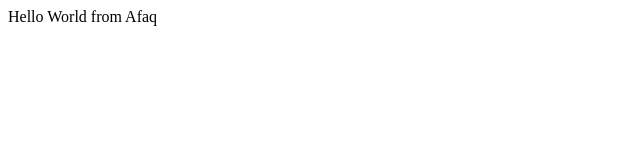
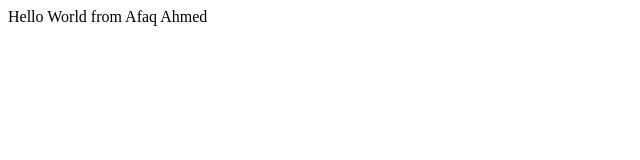
Before and after one commit to mafaqahmed/-1-Basic_HTML_Bootcamp2020, a plain HTML site: page index.html in a window 1280 px wide. Shown: the full height of the page, 0-640 px from the left. Drawn offline with Linux system fonts and the light colour scheme.

Commit message:
Name changed

```diff
--- a/index.html
+++ b/index.html
@@ -5,7 +5,7 @@
 </head>
 <body>
     <div>
-        Hello World from Afaq
+        Hello World from Afaq Ahmed
     </div>
 </body>
 </html>
```
